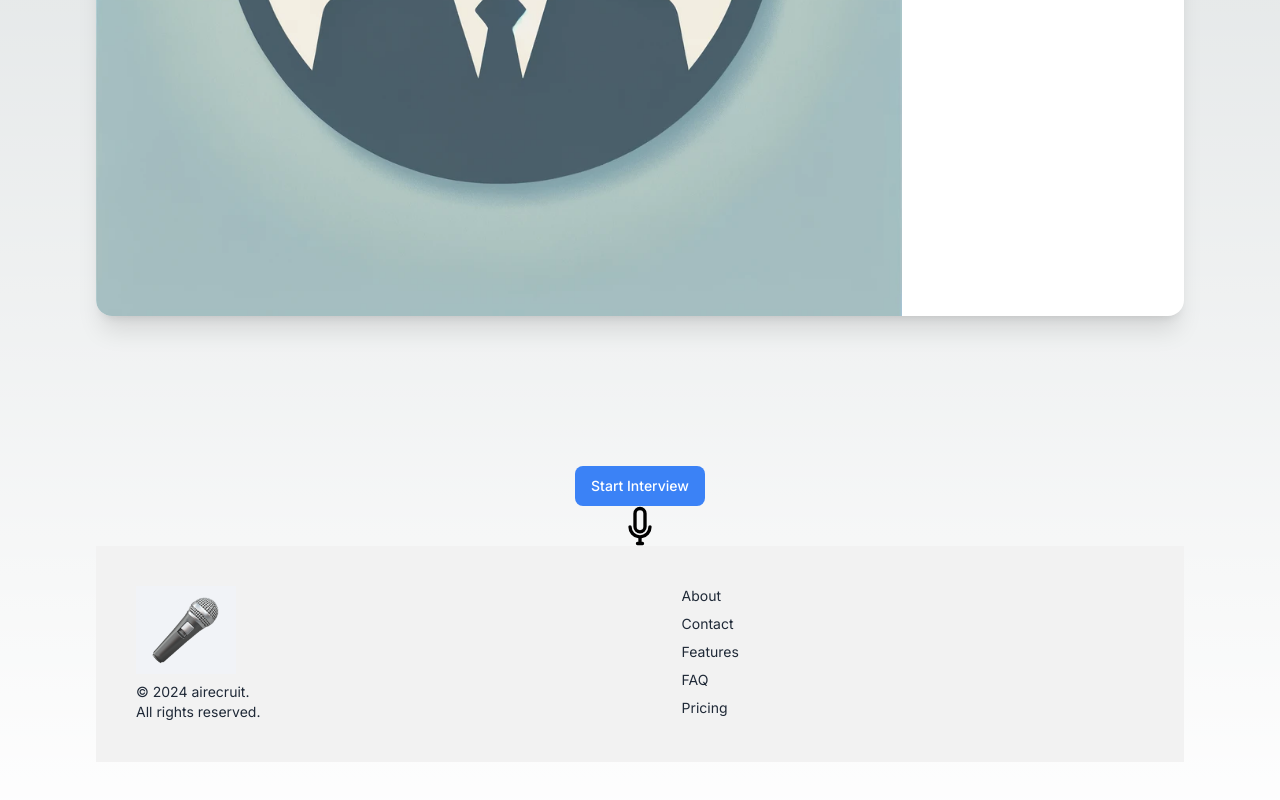
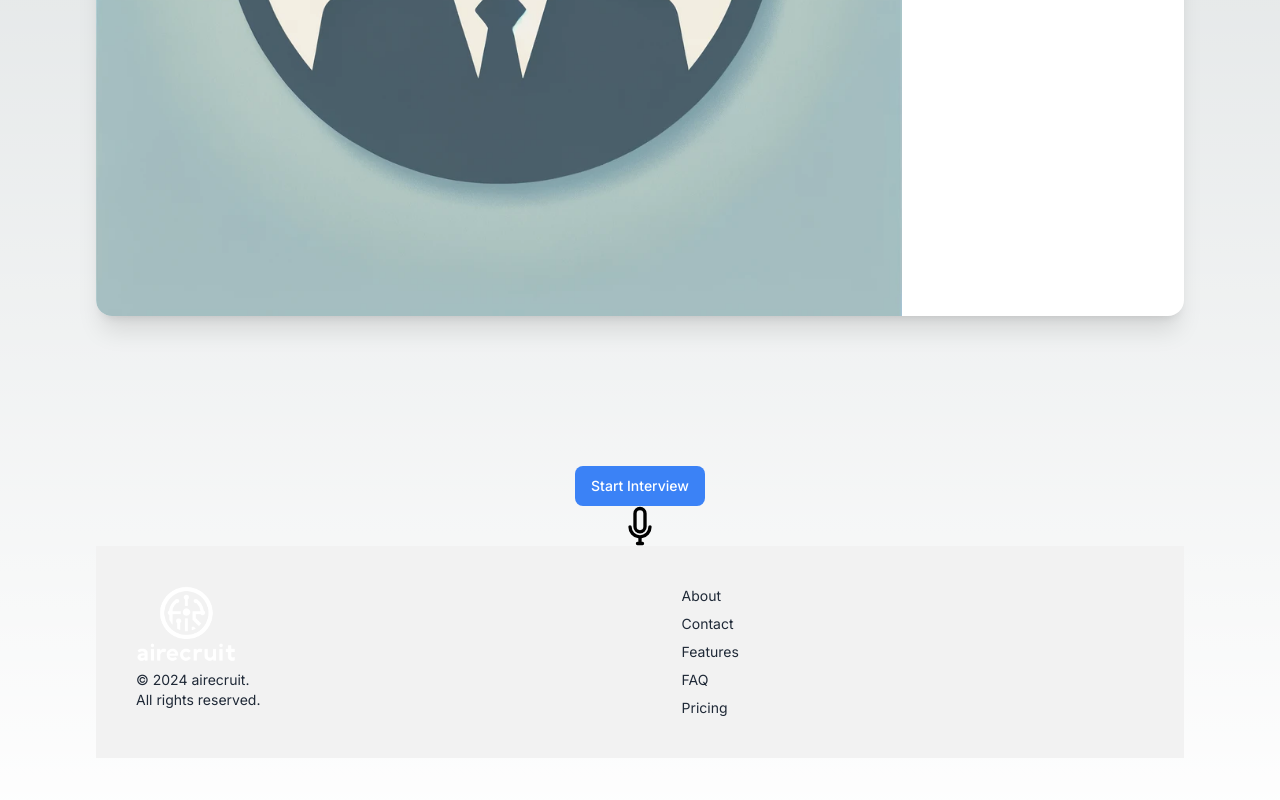
Before and after one commit to williamjlittlefield/interview-ai-web, a Next.js app in the folder frontend/: page /applicant/interview in a window 1280 px wide. Shown: the part 586-1386 px from the top of the page. Built offline with nearby package versions, Linux system fonts and the light colour scheme; no server answers.

Commit message:
Update logo to airecruit

```diff
--- a/frontend/src/app/ui/footer.tsx
+++ b/frontend/src/app/ui/footer.tsx
@@ -5,7 +5,7 @@ export default function Footer() {
         <footer className="footer p-10 bg-base-200 text-base-content">
             <aside>
                 <Image
-                    src="/mic-logo.png"
+                    src="/airecruit.png"
                     width={100}
                     height={100}
                     className="hidden md:block"
```
Also changed, not shown: frontend/public/airecruit.png (added), frontend/public/mic-logo.png (deleted).
